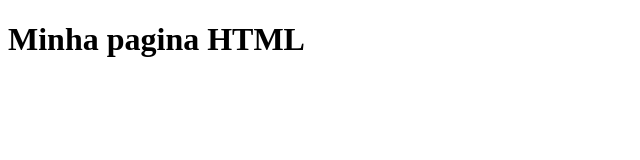
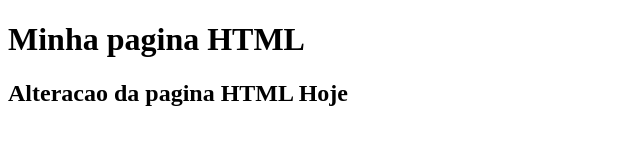
Before and after one commit to douglasfigueiredo/gama-no-github, a plain HTML site: page index.html in a window 1280 px wide. Shown: the whole page, without its empty margins (0-640 px from the left). Drawn offline with Linux system fonts and the light colour scheme.

Commit message:
arquivo index.htm atualizado novamente

```diff
--- a/index.html
+++ b/index.html
@@ -1,5 +1,6 @@
 <!DOCTYPE html>
   <body>
       <h1>Minha pagina HTML</h1>
+      <h2>Alteracao da pagina HTML Hoje</h2>
   </body>
 </html>
```
